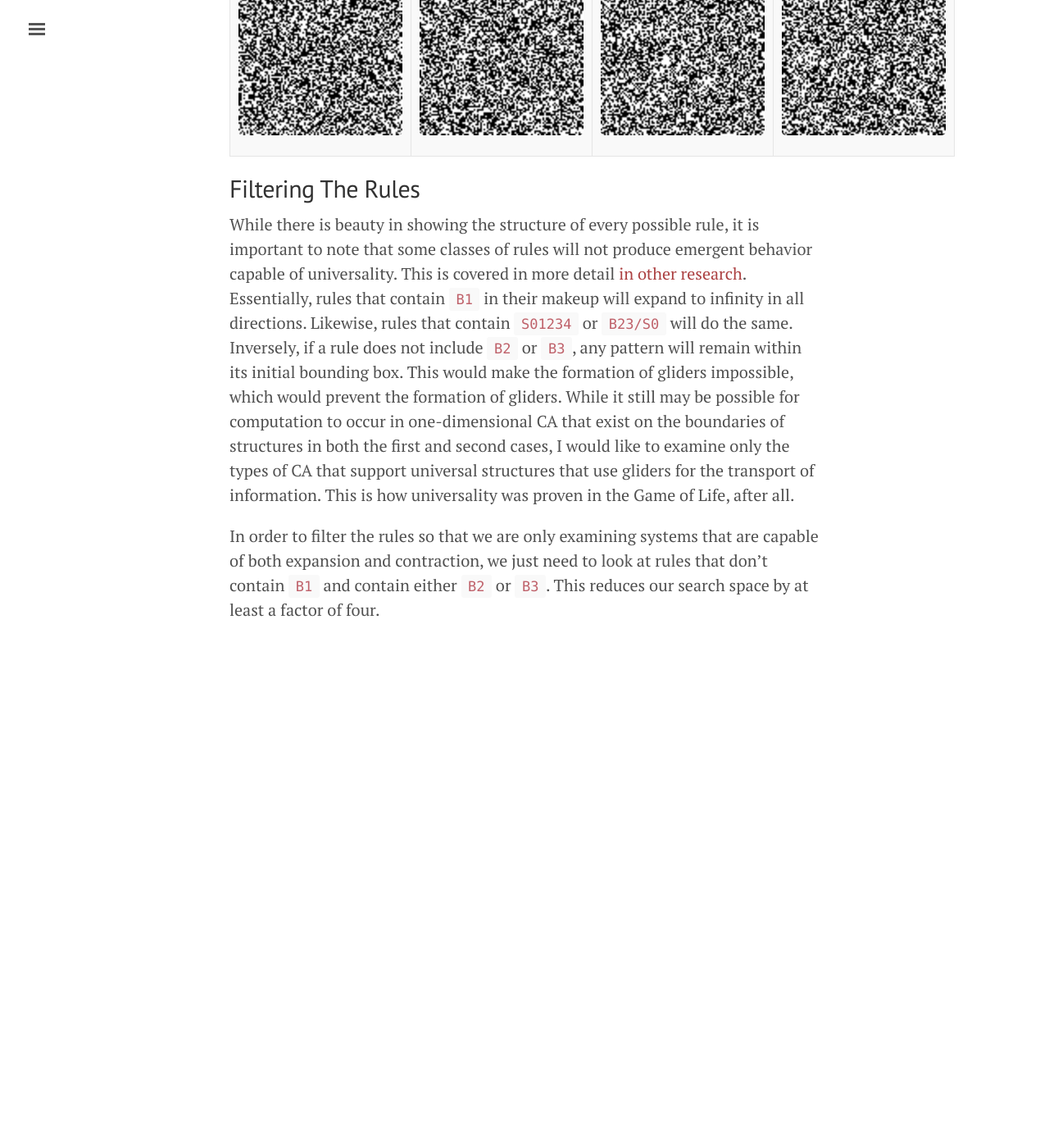
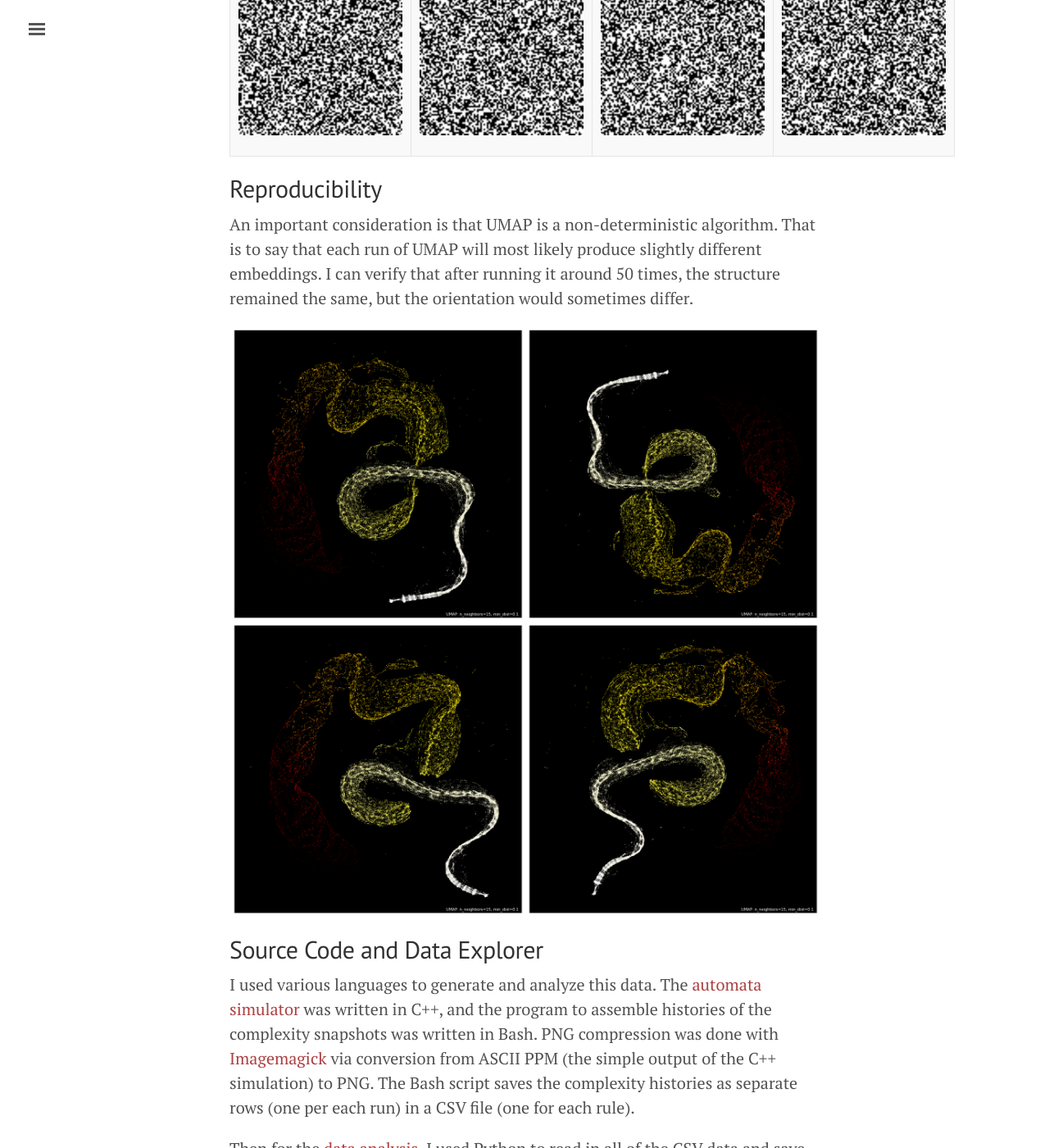
Before and after one commit to kylehovey/blog, a Jekyll site: the page built from automata_nebula.md, in a window 1280 px wide and 1400 px high, scrolled down 5628 px. Shown: the whole window at 82% size. Built offline with Jekyll 4.4.1, drawn with Linux system fonts in a browser that asks for light colours; formulas are drawn with MathJax 3; before the commit the page ends 6467 px from its top, so only the background shows below that; some of the changed text lies outside the part shown.

Commit message:
Added conclusion and source code

```diff
--- a/automata_nebula.md
+++ b/automata_nebula.md
@@ -74,8 +74,18 @@ While beautiful, this representation would not mean much if it did not accomplis
 |-|-|-|-|
 | <img style="max-width:initial;" src="/blog/images/automata_nebula/animations/similar/maze_like/89354.gif" width="200px" /> | <img style="max-width:initial;" src="/blog/images/automata_nebula/animations/similar/maze_like/113686.gif" width="200px" /> | <img style="max-width:initial;" src="/blog/images/automata_nebula/animations/similar/maze_like/114199.gif" width="200px" /> | <img style="max-width:initial;" src="/blog/images/automata_nebula/animations/similar/maze_like/155401.gif" width="200px" /> |
 
-## Filtering The Rules
+## Reproducibility
 
-While there is beauty in showing the structure of every possible rule, it is important to note that some classes of rules will not produce emergent behavior capable of universality. This is covered in more detail [in other research](https://www.ics.uci.edu/~eppstein/ca/wolfram.html){:target="blank"}. Essentially, rules that contain `B1` in their makeup will expand to infinity in all directions. Likewise, rules that contain `S01234` or `B23/S0` will do the same. Inversely, if a rule does not include `B2` or `B3`, any pattern will remain within its initial bounding box. This would make the formation of gliders impossible, which would prevent the formation of gliders. While it still may be possible for computation to occur in one-dimensional CA that exist on the boundaries of structures in both the first and second cases, I would like to examine only the types of CA that support universal structures that use gliders for the transport of information. This is how universality was proven in the Game of Life, after all.
+An important consideration is that UMAP is a non-deterministic algorithm. That is to say that each run of UMAP will most likely produce slightly different embeddings. I can verify that after running it around 50 times, the structure remained the same, but the orientation would sometimes differ.
 
-In order to filter the rules so that we are only examining systems that are capable of both expansion and contraction, we just need to look at rules that don't contain `B1` and contain either `B2` or `B3`. This reduces our search space by at least a factor of four.
+![Different Runs of UMAP](/blog/images/automata_nebula/plots/reproducibility/montage.png)
+
+## Source Code and Data Explorer
+
+I used various languages to generate and analyze this data. The [automata simulator](https://github.com/kylehovey/automata_generator) was written in C++, and the program to assemble histories of the complexity snapshots was written in Bash. PNG compression was done with [Imagemagick](https://imagemagick.org/index.php) via conversion from ASCII PPM (the simple output of the C++ simulation) to PNG. The Bash script saves the complexity histories as separate rows (one per each run) in a CSV file (one for each rule).
+
+Then for the [data analysis](https://github.com/kylehovey/automata_analysis), I used Python to read in all of the CSV data and save it as a Numpy `ndarray`, while also averaging each of the ten trials I had generated for each of the rules. For each of the types of analysis I wanted to do, I made a Jupyter notebook that had access to Python 3 with all of the necessary dependencies for UMAP and displaying the results of the embeddings.
+
+Lastly, I wanted a more natural way to explore the results and verify the structure of the embedding. I created a [web-app](https://github.com/kylehovey/automata_browser/settings) using React and [TerraJS](https://rileyjshaw.com/terra/) that lets you select points in the serpent nebula and see what sort of automaton results from that point in the embedding. There is a zoomed view that shows neighboring points within a certain radius of the one that has been chosen. I also added the ability to enter rules and see where they are located in the serpent.
+
+Please note that the page will take a few seconds to load as initializing the data for all quarter million rules is a processor-heavy task. As a result, I don't expect mobile performance to hold up (or even work). I'm open to PR's to improve the app.
```
